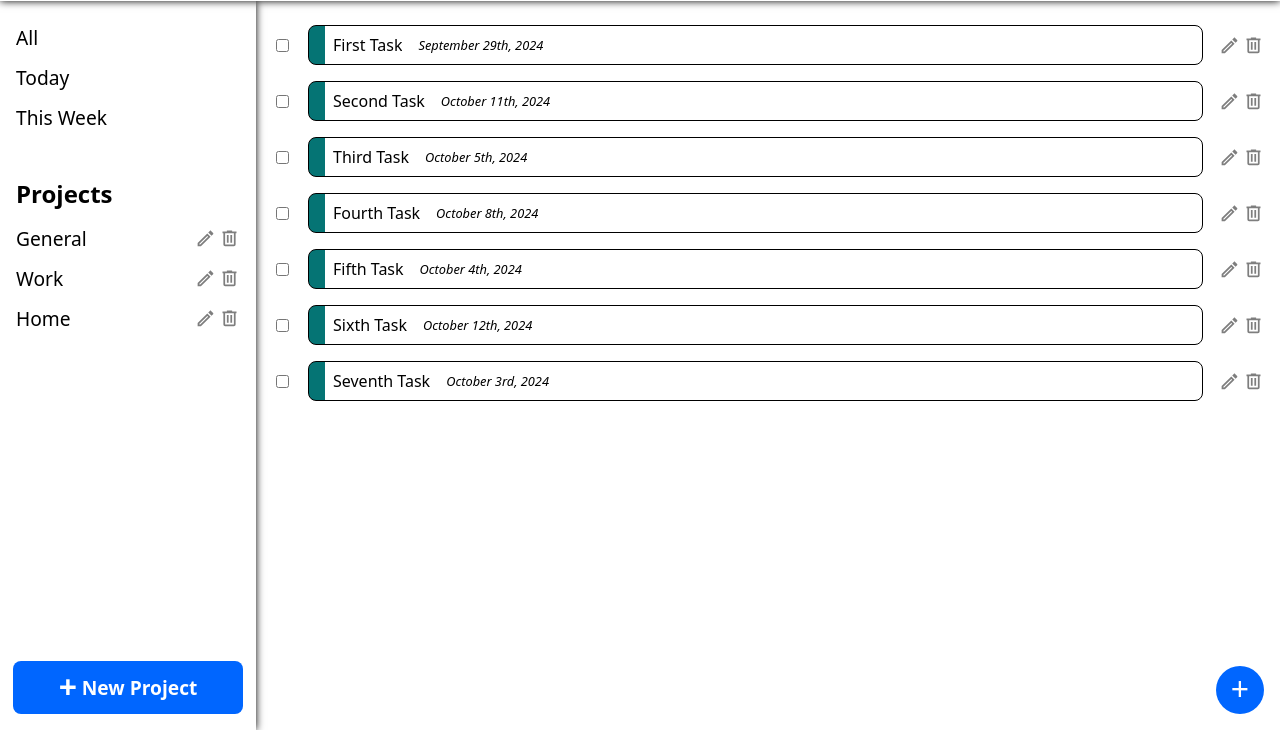
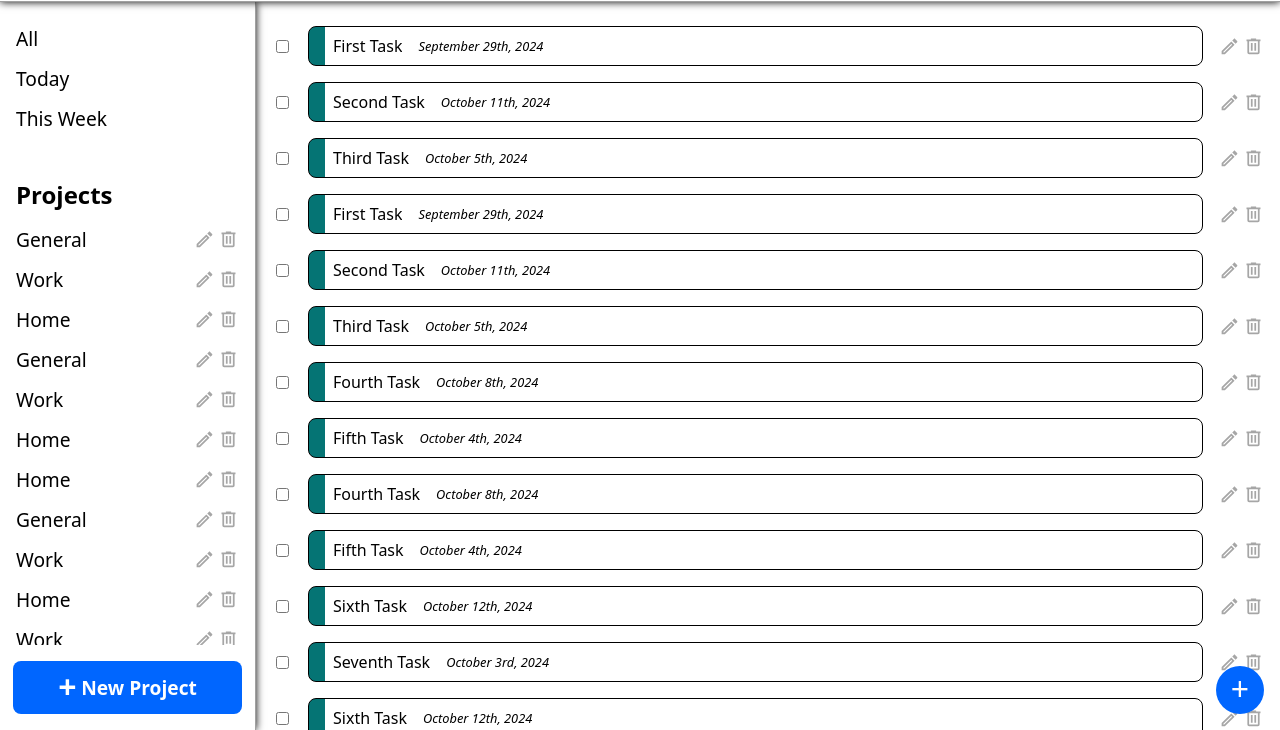
Before and after one commit to cjbarr1013/Todo-List, a website built with webpack: page src/template.html in a window 1280 px wide. Shown: the part 70-800 px from the top of the page. Built offline with nearby package versions, Linux system fonts and the light colour scheme.

Commit message:
Fix task and project overflow issues
Corrected issues where page layout would mess up when the amount of
tasks or projects went beyond the available screen space.

```diff
--- a/src/modules/UI.js
+++ b/src/modules/UI.js
@@ -10,7 +10,24 @@ export function UI() {
     taskManager.addProject("General");
     taskManager.addProject("Work");
     taskManager.addProject("Home");
+    taskManager.addProject("General");
+    taskManager.addProject("Work");
+    taskManager.addProject("Home");
+    taskManager.addProject("Home");
+    taskManager.addProject("General");
+    taskManager.addProject("Work");
+    taskManager.addProject("Home");
+    taskManager.addProject("Work");
+    taskManager.addProject("Home");
 
+
+    taskManager.addTask("First Task", new Date(2024, 8, 29), "high", "proj-1", "this is the description");
+    taskManager.addTask("Second Task", new Date(2024, 9, 11), "med", "proj-1", "this is the description");
+    taskManager.addTask("Third Task", new Date(2024, 9, 5), "med", "proj-1", "this is the description");
+    taskManager.addTask("Fourth Task", new Date(2024, 9, 8), "high", "proj-2", "this is the description");
+    taskManager.addTask("Fifth Task", new Date(2024, 9, 4), "low", "proj-2", "this is the description");
+    taskManager.addTask("Sixth Task", new Date(2024, 9, 12), "high", "proj-3", "this is the description");
+    taskManager.addTask("Seventh Task", new Date(2024, 9, 3), "low", "proj-3", "this is the description");
     taskManager.addTask("First Task", new Date(2024, 8, 29), "high", "proj-1", "this is the description");
     taskManager.addTask("Second Task", new Date(2024, 9, 11), "med", "proj-1", "this is the description");
     taskManager.addTask("Third Task", new Date(2024, 9, 5), "med", "proj-1", "this is the description");
@@ -79,9 +96,11 @@ export function UI() {
         const taskEdit = document.querySelectorAll(".task-edit");
         taskEdit.forEach((button) => {
             button.addEventListener("click", (e) => {
-                const id = button.closest("div.task").id;
-                handleEditTask(id);
-                e.stopPropagation();
+                if (!checkIfIDExists("task-name")) {
+                    const id = button.closest("div.task").id;
+                    handleEditTask(id);
+                    e.stopPropagation();
+                }
             });
         });
 
@@ -481,3 +500,9 @@ export function UI() {
     displayTasks();
     initAllButtons();
 };
+
+// Fix date input display in edit/add task
+// Fix date being one day behind selected date
+// Add priority colors
+// Add checkbox ability to fade out task if checked
+// Fix page issues that occur when too many tasks and too many projects
--- a/src/styles.css
+++ b/src/styles.css
@@ -24,7 +24,9 @@ header {
     display: flex;
     position: sticky;
     top: 0;
+    width: 100%;
     background-color: white;
+    border-bottom: solid 0.5px rgb(160, 160, 160);
     box-shadow: 0 0rem 0.5rem black;
 }
 
@@ -52,7 +54,6 @@ ul {
     list-style: none;
     margin: 0;
     padding: 0;
-    height: 100%;
 }
 
 button {
@@ -92,20 +93,26 @@ select:focus {
     display: grid;
     grid-template-columns: 1fr 4fr;
     height: 100%;
+    overflow: hidden;
 }
 
 #sidebar {
+    border-right: solid 0.5px rgb(160, 160, 160);
     box-shadow: 0 0rem 0.5rem black;
     display: flex;
     flex-direction: column;
     justify-content: space-between;
-    padding: 1rem 0;
+    gap: 1rem;
+    overflow: hidden;
+    padding-bottom: 1rem;
 }
 
 #sidebar-nav-items {
     display: flex;
     flex-direction: column;
     gap: 2rem;
+    padding-top: 1rem;
+    overflow: auto;
 }
 
 .sidebar-item,
@@ -143,7 +150,7 @@ select:focus {
 .icon-btn {
     border: none;
     height: 1.3rem;
-    opacity: 0.5;
+    opacity: 0.35;
     width: 1.3rem;
 }
 
@@ -208,6 +215,8 @@ select:focus {
     display: flex;
     flex-direction: column;
     gap: 1rem;
+    max-height: 100%;
+    overflow: auto;
     padding: 1.5rem 1rem;
 }
 
```
